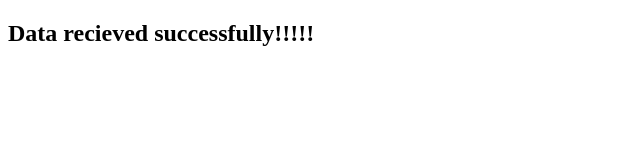
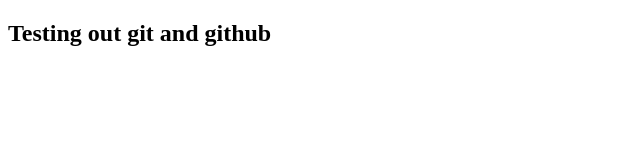
Before and after one commit to derajohnson/TA-week1-day1, a plain HTML site: page recieved.html in a window 1280 px wide. Shown: the whole page, without its empty margins (0-640 px from the left). Drawn offline with Linux system fonts and the light colour scheme.

Commit message:
updated recieved.html file

```diff
--- a/recieved.html
+++ b/recieved.html
@@ -6,6 +6,6 @@
     <title>Document</title>
 </head>
 <body>
-    <h2>Data recieved successfully!!!!!</h2>
+    <h2>Testing out git and github</h2>
 </body>
 </html>
```
